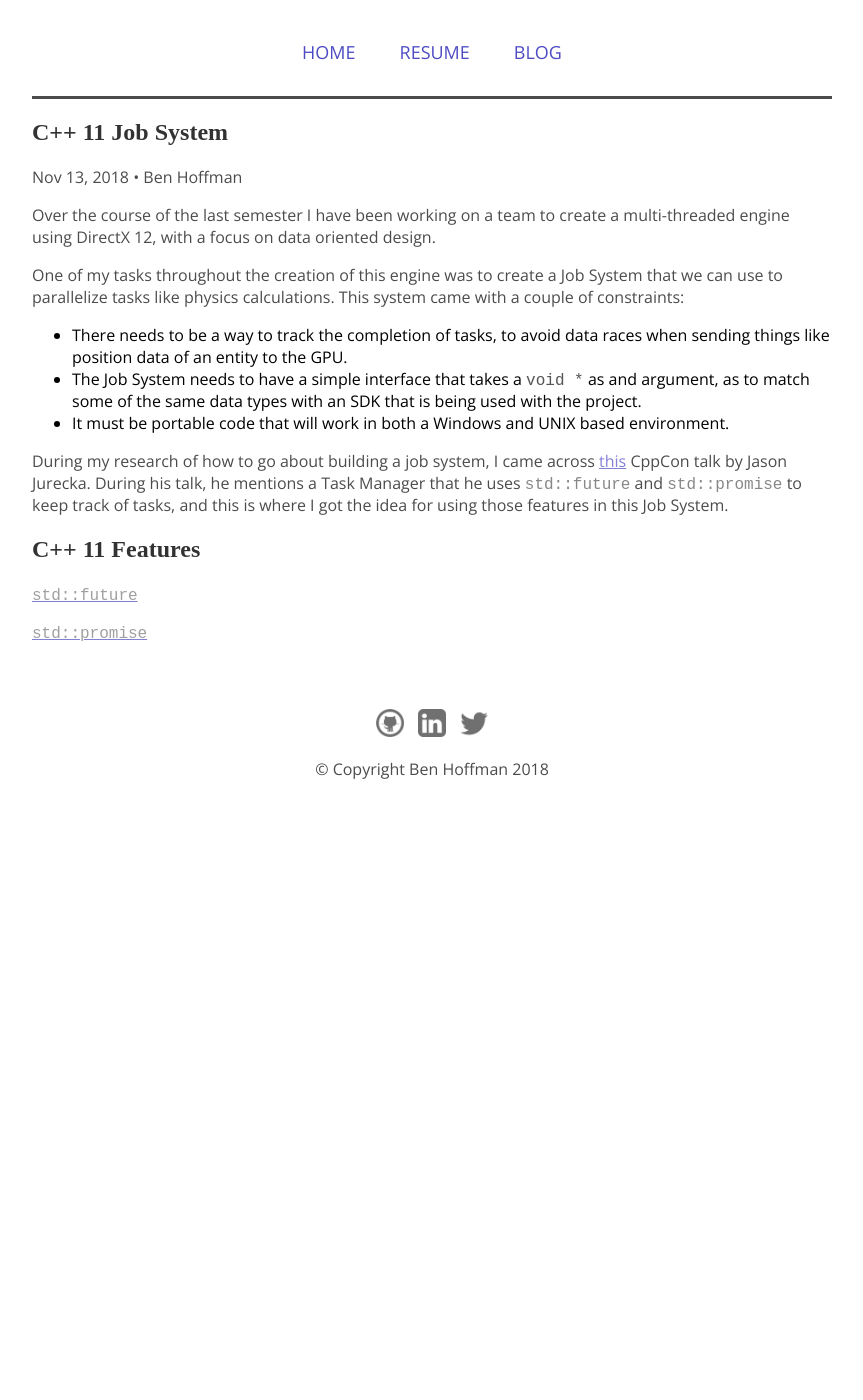
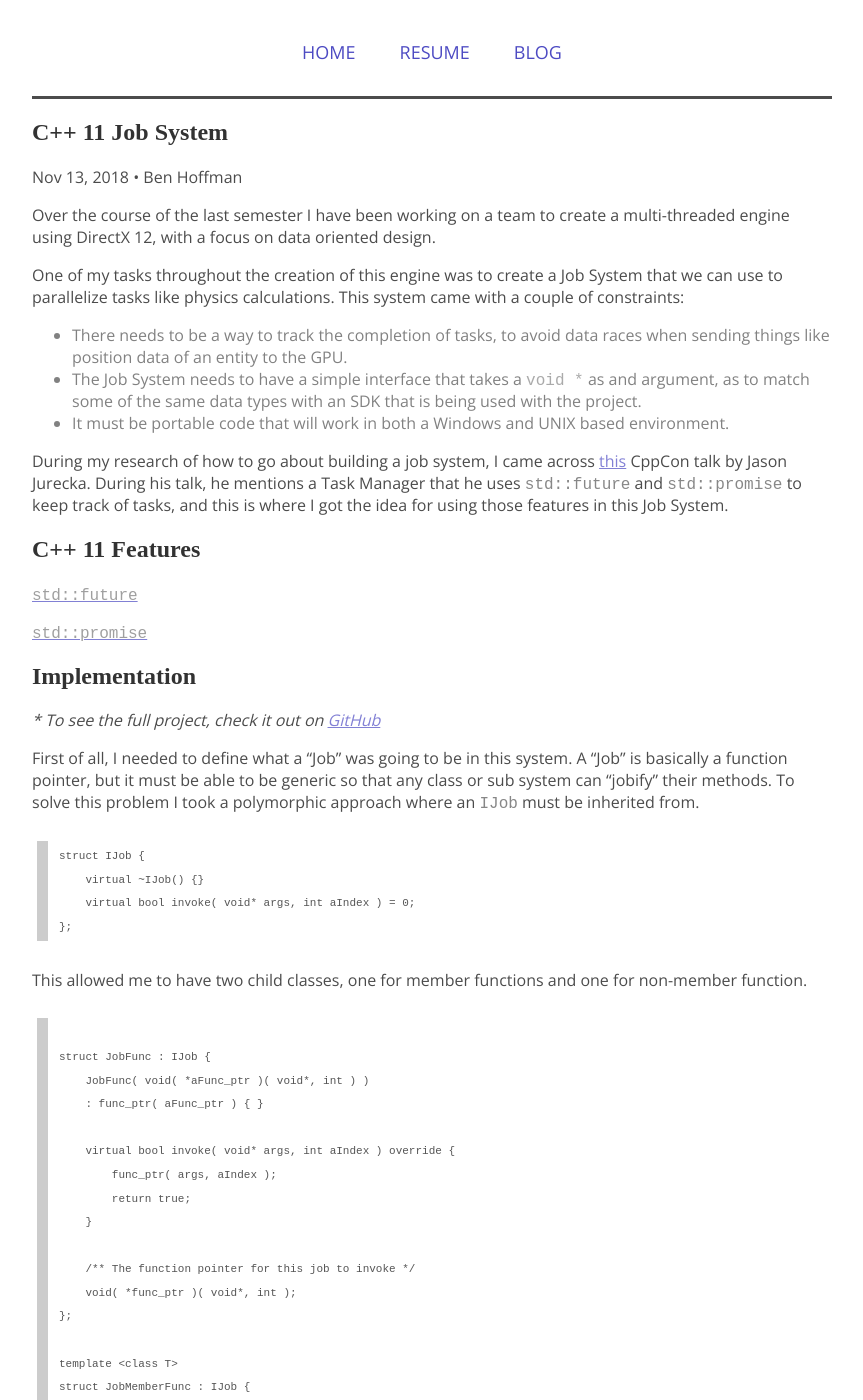
Before and after one commit to CaylaDenning/cayladenning.github.io, a Jekyll site: the page built from _posts/2018-11-13-cpp-job-system.md, in a window 1280 px wide and 1400 px high. Shown: the whole window, without its empty margins (208-1071 px from the left). Built offline with Jekyll 4.4.1, drawn with Linux system fonts in a browser that asks for light colours; some web fonts are replaced; some of the changed text lies outside the part shown.

Commit message:
Added job defs to the job system post

````diff
--- a/_posts/2018-11-13-cpp-job-system.md
+++ b/_posts/2018-11-13-cpp-job-system.md
@@ -36,3 +36,61 @@ got the idea for using those features in this Job System.
 [`std::future`](https://en.cppreference.com/w/cpp/thread/future)
 
 [`std::promise`](https://en.cppreference.com/w/cpp/thread/promise)
+
+
+# Implementation
+_* To see the full project, check it out on [GitHub](https://github.com/engine-buddies/light-vox-engine/tree/ben/Light%20Vox%20Engine/JobSystem)_
+
+
+First of all, I needed to define what a "Job" was going to be in this system.
+A "Job" is basically a function pointer, but it must be able to be generic
+so that any class or sub system can "jobify" their methods. To solve this problem
+I took a polymorphic approach where an `IJob` must be inherited from.
+
+```C++
+struct IJob {
+    virtual ~IJob() {}
+    virtual bool invoke( void* args, int aIndex ) = 0;
+};
+```
+
+This allowed me to have two child classes, one for member functions and one for
+non-member function.
+
+```C++
+
+struct JobFunc : IJob {
+    JobFunc( void( *aFunc_ptr )( void*, int ) )
+    : func_ptr( aFunc_ptr ) { }
+
+    virtual bool invoke( void* args, int aIndex ) override {
+        func_ptr( args, aIndex );
+        return true;
+    }
+
+    /** The function pointer for this job to invoke */
+    void( *func_ptr )( void*, int );
+};
+
+template <class T>
+struct JobMemberFunc : IJob {
+    JobMemberFunc( T* aParent, void ( T::*f )( void*, int ) ) {
+        parentObj = aParent;
+        func_ptr = f;
+    }
+
+    virtual bool invoke( void* args, int aIndex ) override {
+        if ( !parentObj ) { return false; }
+
+        ( parentObj->*func_ptr )( args, aIndex );
+        return true;
+    }
+
+    /** the object to invoke the function pointer on */
+    T* parentObj;
+
+    /** The function pointer to call when we invoke this function */
+    void ( T::*func_ptr )( void*, int );
+};
+
+```
--- a/style/main.css
+++ b/style/main.css
@@ -15,7 +15,7 @@ h1, h2, h3, h4 {
   opacity: 0.8;
 }
 
-p {
+p, ul, li {
   font-family: 'Open Sans', sans-serif;
   opacity: 0.7;
 }
````
Also changed, not shown: Gemfile.lock.
